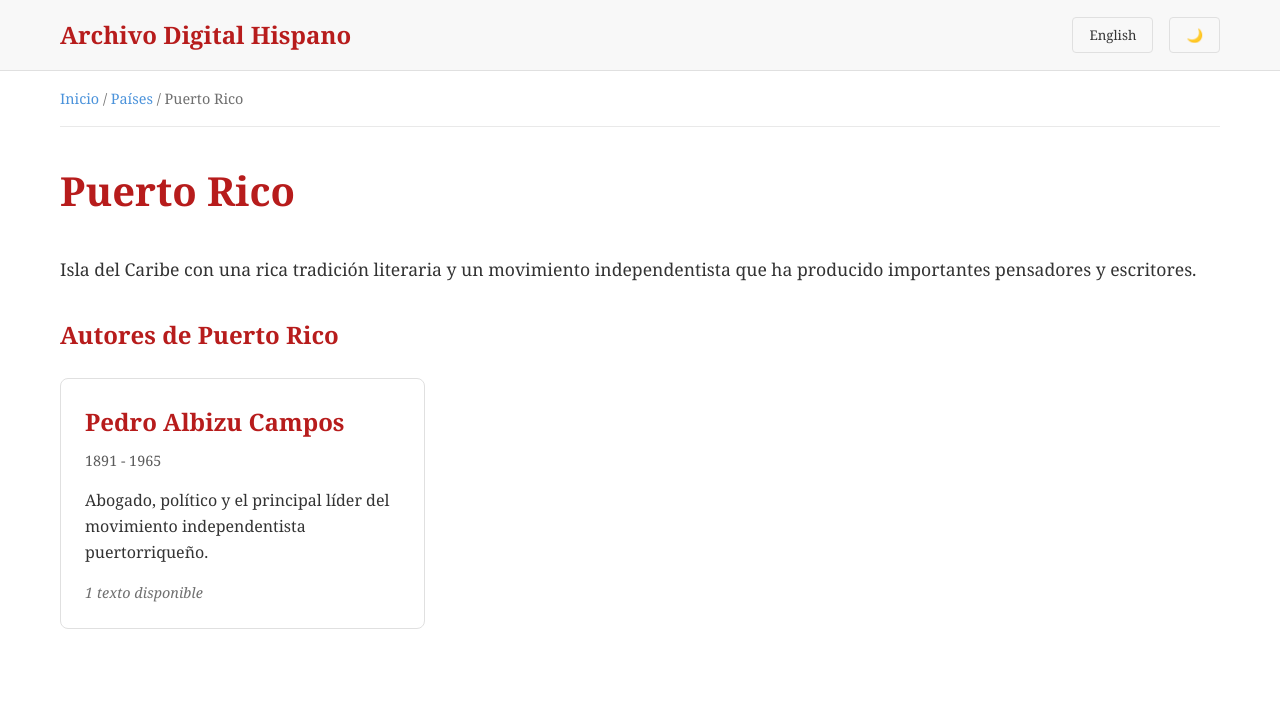
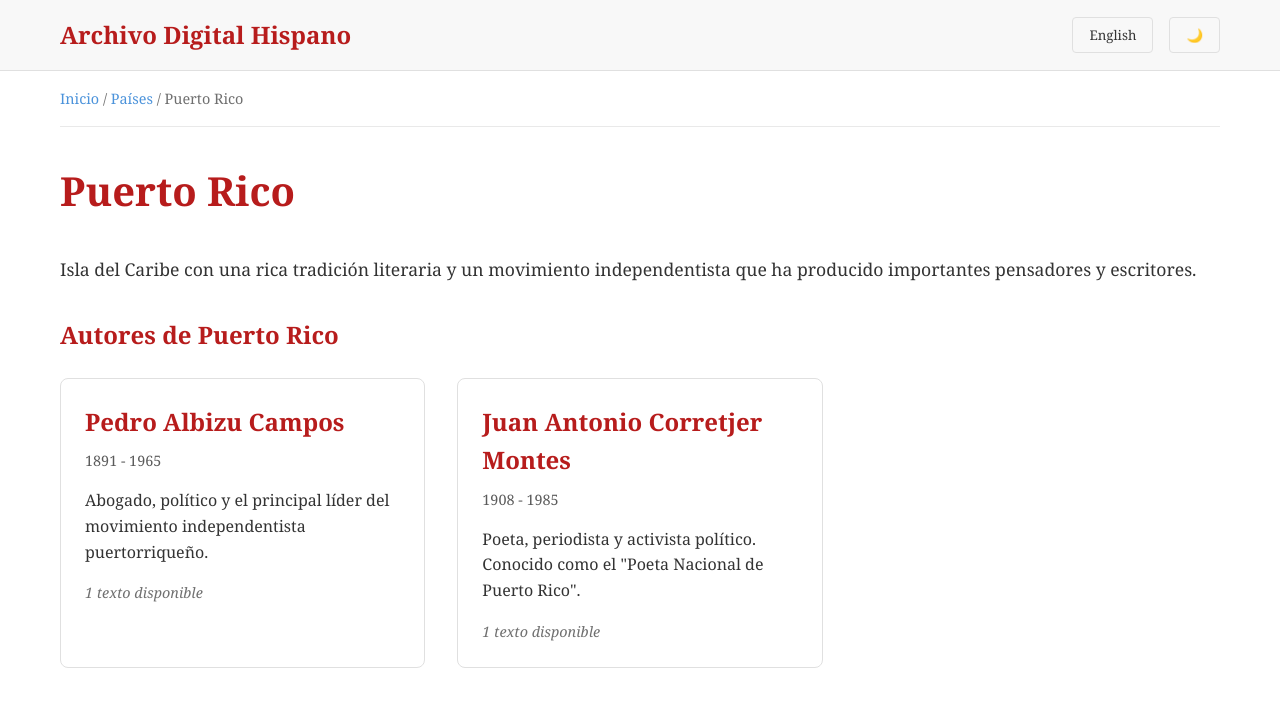
Before and after one commit to archivohispano/archivo, a Jekyll site: the page built from es/paises/puerto-rico.html, in a window 1280 px wide. Shown: the top 707 px of the page. Built offline with Jekyll 4.4.1, drawn with Linux system fonts in a browser that asks for light colours.

Commit message:
Update puerto-rico.html

```diff
--- a/es/paises/puerto-rico.html
+++ b/es/paises/puerto-rico.html
@@ -42,6 +42,12 @@
                 <p class="author-description">Abogado, político y el principal líder del movimiento independentista puertorriqueño.</p>
                 <p class="text-count">1 texto disponible</p>
             </article>
+            <article class="author-card">
+                <h2><a href="/es/autores/juan-antonio-corretjer">Juan Antonio Corretjer Montes</a></h2>
+                <p class="author-dates">1908 - 1985</p>
+                <p class="author-description">Poeta, periodista y activista político. Conocido como el "Poeta Nacional de Puerto Rico".</p>
+                <p class="text-count">1 texto disponible</p>
+            </article>
         </div>
     </div>
 </main>
```
